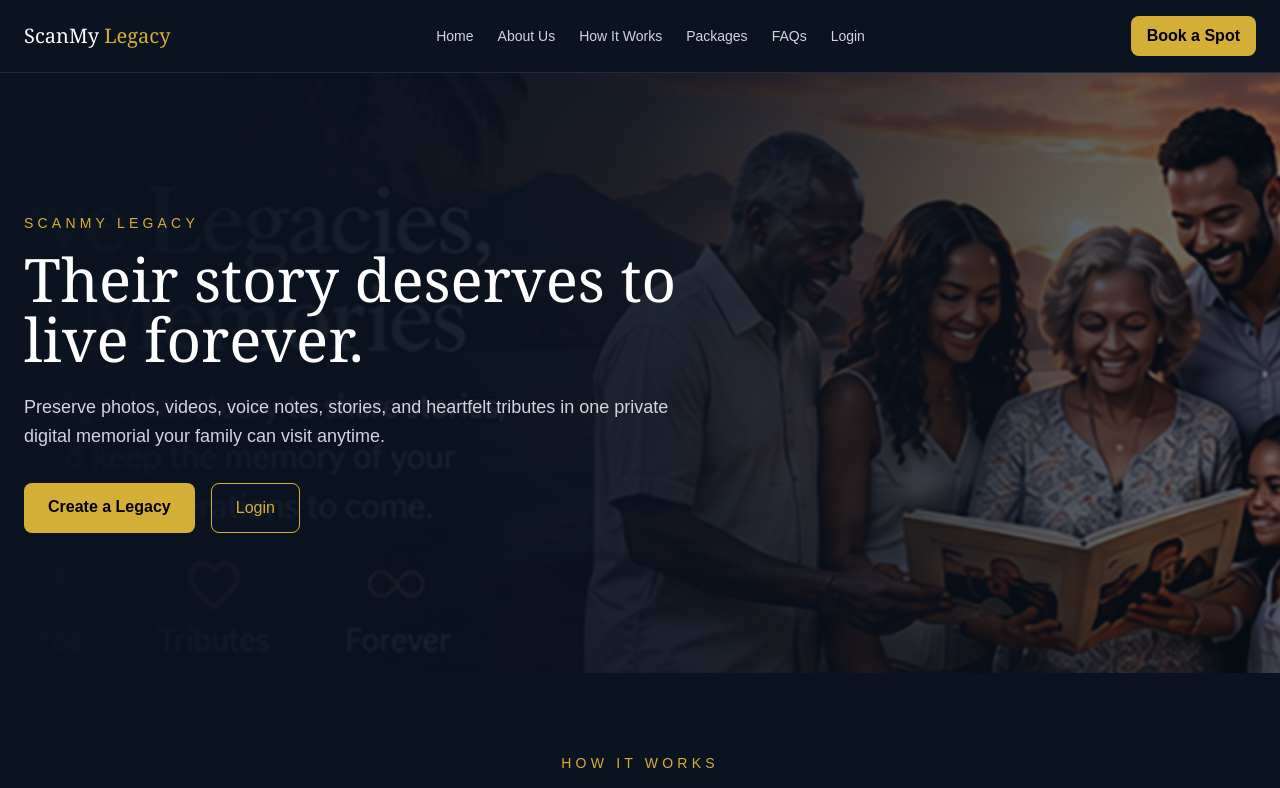
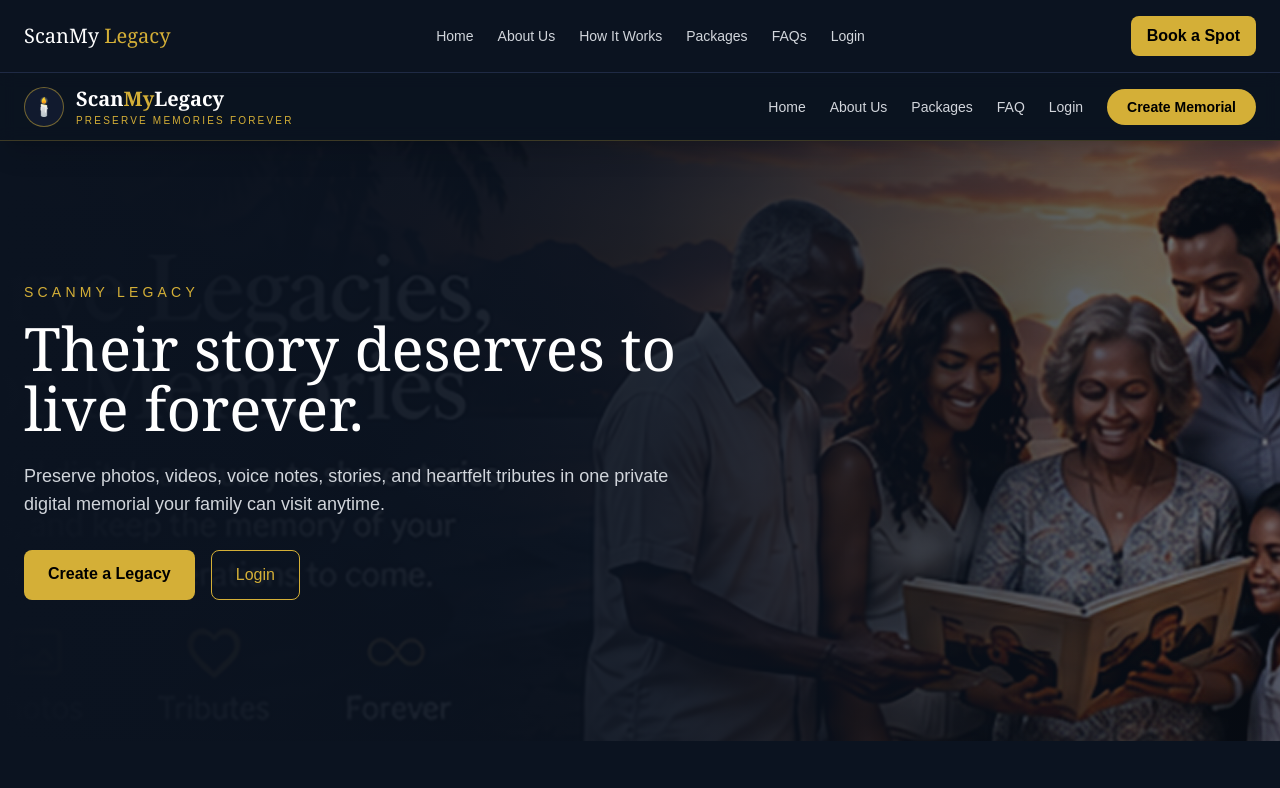
Before and after one commit to trinibuzz/scanmylegacy-app, a Next.js app: page / in a window 1280 px wide. Shown: the top 788 px of the page. Built offline with nearby package versions, Linux system fonts and the light colour scheme.

Commit message:
Add global site header to homepage

```diff
--- /dev/null
+++ b/app/components/SiteHeader.tsx
@@ -0,0 +1,91 @@
+"use client";
+
+import { useState } from "react";
+
+export default function SiteHeader() {
+  const [menuOpen, setMenuOpen] = useState(false);
+
+  const navItems = [
+    { label: "Home", href: "/" },
+    { label: "About Us", href: "/about" },
+    { label: "Packages", href: "/packages" },
+    { label: "FAQ", href: "/faq" },
+    { label: "Login", href: "/login" },
+  ];
+
+  const closeMenu = () => setMenuOpen(false);
+
+  return (
+    <header className="sticky top-0 z-[9999] border-b border-[#d4af37]/25 bg-[#0b1320]/95 shadow-xl backdrop-blur">
+      <div className="mx-auto flex max-w-7xl items-center justify-between px-4 py-3 sm:px-6">
+        <a href="/" onClick={closeMenu} className="flex items-center gap-3">
+          <div className="flex h-10 w-10 items-center justify-center rounded-full border border-[#d4af37]/50 bg-[#111a2e] text-lg">
+            🕯️
+          </div>
+
+          <div>
+            <div className="font-serif text-lg font-bold leading-tight text-white sm:text-xl">
+              Scan<span className="text-[#d4af37]">My</span>Legacy
+            </div>
+            <div className="text-[10px] uppercase tracking-[0.22em] text-[#d4af37]">
+              Preserve Memories Forever
+            </div>
+          </div>
+        </a>
+
+        <nav className="hidden items-center gap-6 text-sm lg:flex">
+          {navItems.map((item) => (
+            <a
+              key={item.href}
+              href={item.href}
+              className="text-gray-300 transition hover:text-[#d4af37]"
+            >
+              {item.label}
+            </a>
+          ))}
+
+          <a
+            href="/packages"
+            className="rounded-full bg-[#d4af37] px-5 py-2 font-semibold text-black transition hover:opacity-90"
+          >
+            Create Memorial
+          </a>
+        </nav>
+
+        <button
+          type="button"
+          onClick={() => setMenuOpen(!menuOpen)}
+          className="rounded-lg border border-[#d4af37]/40 px-4 py-2 text-2xl leading-none text-[#d4af37] lg:hidden"
+          aria-label="Open menu"
+        >
+          {menuOpen ? "×" : "☰"}
+        </button>
+      </div>
+
+      {menuOpen && (
+        <div className="border-t border-[#d4af37]/20 bg-[#081827] px-4 py-4 lg:hidden">
+          <div className="mx-auto grid max-w-7xl gap-2">
+            {navItems.map((item) => (
+              <a
+                key={item.href}
+                href={item.href}
+                onClick={closeMenu}
+                className="rounded-xl border border-[#1f2a44] bg-[#111a2e] px-4 py-3 text-sm font-semibold text-gray-200 transition hover:border-[#d4af37] hover:text-[#d4af37]"
+              >
+                {item.label}
+              </a>
+            ))}
+
+            <a
+              href="/packages"
+              onClick={closeMenu}
+              className="mt-2 rounded-xl bg-[#d4af37] px-4 py-3 text-center text-sm font-semibold text-black"
+            >
+              Create Memorial
+            </a>
+          </div>
+        </div>
+      )}
+    </header>
+  );
+}
--- a/app/page.tsx
+++ b/app/page.tsx
@@ -1,6 +1,10 @@
+import SiteHeader from "./components/SiteHeader";
+
 export default function HomePage() {
   return (
     <main className="min-h-screen bg-[#0b1320] text-white">
+      <SiteHeader />
+
       {/* HERO */}
       <section className="relative min-h-[75vh] overflow-hidden">
         <img
@@ -17,27 +21,27 @@ export default function HomePage() {
               ScanMy Legacy
             </p>
 
-            <h1 className="mb-6 font-serif text-5xl leading-tight md:text-6xl">
+            <h1 className="mb-6 font-serif text-4xl leading-tight sm:text-5xl md:text-6xl">
               Their story deserves to live forever.
             </h1>
 
-            <p className="mb-8 text-lg leading-relaxed text-gray-300">
+            <p className="mb-8 text-base leading-relaxed text-gray-300 sm:text-lg">
               Preserve photos, videos, voice notes, stories, and heartfelt
               tributes in one private digital memorial your family can visit
               anytime.
             </p>
 
-            <div className="flex flex-wrap gap-4">
+            <div className="flex flex-col gap-4 sm:flex-row sm:flex-wrap">
               <a
                 href="/packages"
-                className="rounded-lg bg-[#d4af37] px-6 py-3 font-semibold text-black"
+                className="rounded-lg bg-[#d4af37] px-6 py-3 text-center font-semibold text-black"
               >
                 Create a Legacy
               </a>
 
               <a
                 href="/login"
-                className="rounded-lg border border-[#d4af37] px-6 py-3 text-[#d4af37]"
+                className="rounded-lg border border-[#d4af37] px-6 py-3 text-center text-[#d4af37]"
               >
                 Login
               </a>
@@ -47,18 +51,18 @@ export default function HomePage() {
       </section>
 
       {/* HOW IT WORKS */}
-      <section className="mx-auto max-w-7xl px-6 py-20">
+      <section className="mx-auto max-w-7xl px-4 py-16 sm:px-6 sm:py-20">
         <div className="mb-12 text-center">
           <p className="mb-3 text-sm uppercase tracking-[0.3em] text-[#d4af37]">
             How It Works
           </p>
 
-          <h2 className="font-serif text-4xl">
+          <h2 className="font-serif text-3xl sm:text-4xl">
             Create a lasting tribute in minutes
           </h2>
         </div>
 
-        <div className="grid gap-8 md:grid-cols-3">
+        <div className="grid grid-cols-1 gap-8 md:grid-cols-3">
           {[
             {
               title: "Choose a Package",
@@ -99,19 +103,19 @@ export default function HomePage() {
       </section>
 
       {/* FEATURES */}
-      <section className="bg-[#111a2e] px-6 py-20">
+      <section className="bg-[#111a2e] px-4 py-16 sm:px-6 sm:py-20">
         <div className="mx-auto max-w-7xl">
           <div className="mb-12 text-center">
             <p className="mb-3 text-sm uppercase tracking-[0.3em] text-[#d4af37]">
               Features
             </p>
 
-            <h2 className="font-serif text-4xl">
+            <h2 className="font-serif text-3xl sm:text-4xl">
               Everything families need to remember
             </h2>
           </div>
 
-          <div className="grid gap-4 md:grid-cols-4">
+          <div className="grid grid-cols-1 gap-4 sm:grid-cols-2 md:grid-cols-4">
             {[
               "Stories & Tributes",
               "Guestbook",
@@ -135,11 +139,11 @@ export default function HomePage() {
       </section>
 
       {/* TRUST SECTION */}
-      <section className="mx-auto grid max-w-7xl gap-10 px-6 py-20 md:grid-cols-2">
+      <section className="mx-auto grid max-w-7xl grid-cols-1 gap-10 px-4 py-16 sm:px-6 sm:py-20 md:grid-cols-2">
         <img
           src="/images/about-hero.jpg"
           alt="Family remembering a loved one"
-          className="h-[420px] w-full rounded-2xl object-cover shadow-2xl"
+          className="h-[320px] w-full rounded-2xl object-cover shadow-2xl sm:h-[420px]"
         />
 
         <div className="flex flex-col justify-center">
@@ -147,7 +151,7 @@ export default function HomePage() {
             Built For Families
           </p>
 
-          <h2 className="mb-6 font-serif text-4xl">
+          <h2 className="mb-6 font-serif text-3xl sm:text-4xl">
             Because love should never be forgotten.
           </h2>
 
@@ -168,8 +172,8 @@ export default function HomePage() {
       </section>
 
       {/* CTA */}
-      <section className="border-t border-[#1f2a44] px-6 py-16 text-center">
-        <h2 className="mb-4 font-serif text-4xl">
+      <section className="border-t border-[#1f2a44] px-4 py-16 text-center sm:px-6">
+        <h2 className="mb-4 font-serif text-3xl sm:text-4xl">
           Start preserving a legacy today.
         </h2>
 
```
